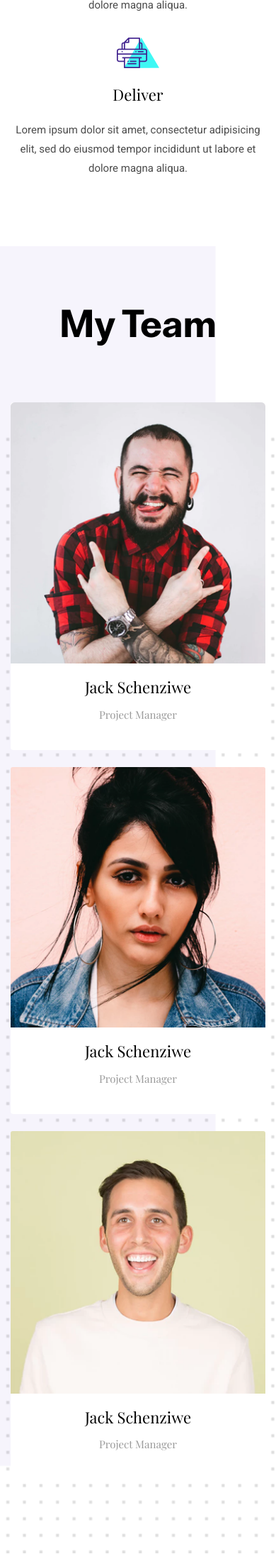
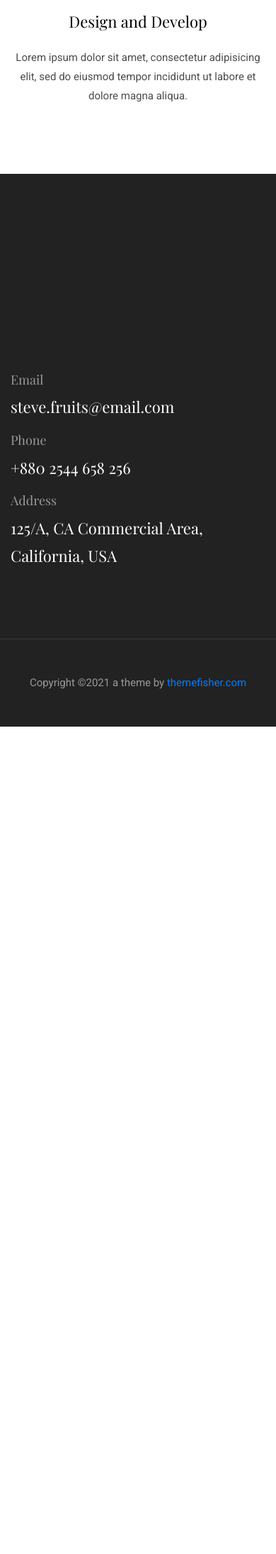
Before and after one commit to yash2998chhabria/Django-RNN, a Django app: page /about/ in a window 390 px wide; the page is wider, and only the part inside the window is pictured. Shown: the part 2289-4479 px from the top of that part at 71% size. After the commit the page ends 3313 px from the top of that part, so only its background shows below. Run offline with Django 3.2, Linux system fonts and the light colour scheme; some libraries are stand-ins or nearby versions.

Commit message:
Update about.html

```diff
--- a/Templates/about.html
+++ b/Templates/about.html
@@ -65,18 +65,18 @@
 <section class="page-title-alt bg-primary position-relative">
   <div class="container">
     <div class="row">
-      <div class="col-12">
-        <h1 class="text-white font-tertiary">About Me</h1>
+      <div class="col-10">
+        <h1 class="text-white font-tertiary">What Symptoms Can be detected?</h1>
       </div>
     </div>
   </div>
-  <!-- background shapes -->
-  <img src="{% static 'images/illustrations/leaf-bg-top.png' %}" alt="illustrations" class="bg-shape-1 w-100">
-  <img src="{% static 'images/illustrations/dots-group-sm.png' %}" alt="illustrations" class="bg-shape-2">
-  <img src="{% static 'images/illustrations/leaf-yellow.png' %}" alt="illustrations" class="bg-shape-3">
-  <img src="{% static 'images/illustrations/leaf-orange.png' %}" alt="illustrations" class="bg-shape-4">
-  <img src="{% static 'images/illustrations/dots-group-cyan.png' %}" alt="illustrations" class="bg-shape-5">
-  <img src="{% static 'images/illustrations/leaf-cyan-lg.png' %}" alt="illustrations" class="bg-shape-6">
+
+  <!-- <img src="images/illustrations/leaf-bg-top.png" alt="illustrations" class="bg-shape-1 w-100">
+  <img src="images/illustrations/dots-group-sm.png" alt="illustrations" class="bg-shape-2">
+  <img src="images/illustrations/leaf-yellow.png" alt="illustrations" class="bg-shape-3">
+  <img src="images/illustrations/leaf-orange.png" alt="illustrations" class="bg-shape-4">
+  <img src="images/illustrations/dots-group-cyan.png" alt="illustrations" class="bg-shape-5">
+  <img src="images/illustrations/leaf-cyan-lg.png" alt="illustrations" class="bg-shape-6"> -->
 </section>
 <!-- /page title -->
 
@@ -84,7 +84,7 @@
 <section class="section pt-5">
   <div class="container">
     <div class="row">
-      <div class="col-md-8">
+      <div class="col-md-12">
         <p>Lorem ipsum dolor sit amet, consectetur adipisicing elit, sed do eiusmod tempor incididunt ut labore et
           dolore magna aliqua. Ut enim ad minim veniam, quis nostrud exercitation ullamco laboris nisi ut aliquip ex ea
           commodo consequat.</p>
@@ -93,159 +93,43 @@
         <p>Deserunt mollit anim id est laborum. Sed ut perspiciatis unde omnis iste natus error sit voluptatem
           accusantium doloremque laudantium, totam rem aperiam, eaque ipsa quae ab illo inventore veritatis et quasi
           architecto beatae vitae dicta sunt explicabo. Nemo enim ipsam voluptatem quia.</p>
+          <a href="https://github.com/yash2998chhabria/django-rnn"><i class="ti-github" aria-hidden="true" style="font-size:24px"></i> Website Github</a>
+          <br>
+          <a href="https://github.com/yash2998chhabria/Rnn-Nlp"><i class="ti-github" aria-hidden="true" style="font-size:24px"></i> The Machine learning Algo with Datasets Github</a>
       </div>
-      <div class="col-md-4 text-center drag-lg-top">
-        <div class="shadow-down mb-4">
-          <img src="{% static 'images/about/author.jpg" alt="author" class="img-fluid w-100 rounded-lg border-thick border-white">
-        </div>
-        <img src="{% static 'images/about/signature.png' %}" alt="signature" class="img-fluid">
-        <h4>Johnathan Smith</h4>
-      </div>
+
     </div>
   </div>
 </section>
 <!-- /about -->
 
-<!-- Work Process -->
 <section class="section">
   <div class="container">
     <div class="row justify-content-around">
       <div class="col-lg-12 text-center">
-        <h2 class="section-title">Work Process</h2>
+        <h2 class="section-title">How Does the Algorithms Work!?</h2>
       </div>
-      <div class="col-lg-3 col-md-4 text-center hover-shadow pt-3">
-        <div class="">
-          <img src="{% static 'images/icons/plan.png' %}" class="mb-4" alt="icon">
+      <div class="col-lg-6 col-md-6 text-center hover-shadow pt-3">
+        <div class="embed-responsive embed-responsive-16by9">
+          <iframe class="embed-responsive-item" src="https://www.youtube.com/embed/zpOULjyy-n8?rel=0" allowfullscreen></iframe>
+        </div>
+        <br>
           <h4 class="mb-4">Research and Plan</h4>
           <p>Lorem ipsum dolor sit amet, consectetur adipisicing elit, sed do eiusmod tempor incididunt ut labore et
             dolore magna aliqua.</p>
+      </div>
+      <div class="col-lg-6 col-md-6 text-center hover-shadow pt-3">
+        <div class="embed-responsive embed-responsive-16by9">
+          <iframe width="560" height="315" src="https://www.youtube.com/embed/OhESSZIXvCA" frameborder="0" allow="accelerometer; autoplay; clipboard-write; encrypted-media; gyroscope; picture-in-picture" allowfullscreen></iframe>
         </div>
-      </div>
-      <div class="col-lg-3 col-md-4 text-center hover-shadow pt-3">
-        <img src="{% static 'images/icons/design.png' %}" class="mb-4" alt="icon">
+        <br>
         <h4 class="mb-4">Design and Develop</h4>
-        <p>Lorem ipsum dolor sit amet, consectetur adipisicing elit, sed do eiusmod tempor incididunt ut labore et
-          dolore magna aliqua.</p>
-      </div>
-      <div class="col-lg-3 col-md-4 text-center hover-shadow pt-3">
-        <img src="{% static 'images/icons/print.png' %}" class="mb-4" alt="icon">
-        <h4 class="mb-4">Deliver</h4>
         <p>Lorem ipsum dolor sit amet, consectetur adipisicing elit, sed do eiusmod tempor incididunt ut labore et
           dolore magna aliqua.</p>
       </div>
     </div>
   </div>
 </section>
-<!-- ./Work Process -->
-
-<!-- team -->
-<section class="section bg-cover" data-background="{% static 'images/backgrounds/team-bg.png' %}">
-  <div class="container">
-    <div class="row">
-      <div class="col-12 text-center">
-        <h2 class="section-title">My Team</h2>
-      </div>
-      <div class="col-md-4 col-sm-6 mb-4 mb-md-0">
-        <div class="card text-center">
-          <img src="{% static 'images/team/member-1.png' %}" class="card-img-top">
-          <div class="card-body">
-            <h4 class="card-title">Jack Schenziwe</h4>
-            <p class="text-light font-secondary">Project Manager</p>
-          </div>
-        </div>
-      </div>
-      <div class="col-md-4 col-sm-6 mb-4 mb-md-0">
-        <div class="card text-center">
-          <img src="{% static 'images/team/member-2.png' %}" class="card-img-top">
-          <div class="card-body">
-            <h4 class="card-title">Jack Schenziwe</h4>
-            <p class="text-light font-secondary">Project Manager</p>
-          </div>
-        </div>
-      </div>
-      <div class="col-md-4 col-sm-6 mb-4 mb-md-0">
-        <div class="card text-center">
-          <img src="{% static 'images/team/member-3.png' %}" class="card-img-top">
-          <div class="card-body">
-            <h4 class="card-title">Jack Schenziwe</h4>
-            <p class="text-light font-secondary">Project Manager</p>
-          </div>
-        </div>
-      </div>
-    </div>
-  </div>
-</section>
-<!-- /team -->
-
-<!-- clients -->
-<section class="section">
-  <div class="container">
-    <div class="row">
-      <div class="col-12 text-center">
-        <h2 class="section-title">My Clients</h2>
-      </div>
-    </div>
-    <div class="row">
-      <div class="col-12">
-        <div class="client-logo-slider d-flex align-items-center">
-          <a href="#" class="text-center d-block outline-0 p-4"><img class="d-unset img-fluid"
-              src="{% static 'images/clients-logo/client-logo-1.png' %}" alt="client-logo"></a>
-          <a href="#" class="text-center d-block outline-0 p-4"><img class="d-unset img-fluid"
-              src="{% static 'images/clients-logo/client-logo-2.png' %}" alt="client-logo"></a>
-          <a href="#" class="text-center d-block outline-0 p-4"><img class="d-unset img-fluid"
-              src="{% static 'images/clients-logo/client-logo-3.png' %}" alt="client-logo"></a>
-          <a href="#" class="text-center d-block outline-0 p-4"><img class="d-unset img-fluid"
-              src="{% static 'images/clients-logo/client-logo-4.png' %}" alt="client-logo"></a>
-          <a href="#" class="text-center d-block outline-0 p-4"><img class="d-unset img-fluid"
-              src="{% static 'images/clients-logo/client-logo-5.png' %}" alt="client-logo"></a>
-          <a href="#" class="text-center d-block outline-0 p-4"><img class="d-unset img-fluid"
-              src="{% static 'images/clients-logo/client-logo-1.png' %}" alt="client-logo"></a>
-          <a href="#" class="text-center d-block outline-0 p-4"><img class="d-unset img-fluid"
-              src="{% static 'images/clients-logo/client-logo-2.png' %}" alt="client-logo"></a>
-          <a href="#" class="text-center d-block outline-0 p-4"><img class="d-unset img-fluid"
-              src="{% static 'images/clients-logo/client-logo-3.png' %}" alt="client-logo"></a>
-          <a href="#" class="text-center d-block outline-0 p-4"><img class="d-unset img-fluid"
-              src="{% static 'images/clients-logo/client-logo-4.png' %}" alt="client-logo"></a>
-          <a href="#" class="text-center d-block outline-0 p-4"><img class="d-unset img-fluid"
-              src="{% static 'images/clients-logo/client-logo-5.png' %}" alt="client-logo"></a>
-        </div>
-      </div>
-    </div>
-  </div>
-</section>
-<!-- /clients -->
-
-<!-- contact -->
-<section class="section section-on-footer" data-background="{% static 'images/backgrounds/bg-dots.png' %}">
-  <div class="container">
-    <div class="row">
-      <div class="col-12 text-center">
-        <h2 class="section-title">Contact Info</h2>
-      </div>
-      <div class="col-lg-8 mx-auto">
-        <div class="bg-white rounded text-center p-5 shadow-down">
-          <h4 class="mb-80">Contact Form</h4>
-          <form action="#" class="row">
-            <div class="col-md-6">
-              <input type="text" id="name" name="name" placeholder="Full Name" class="form-control px-0 mb-4">
-            </div>
-            <div class="col-md-6">
-              <input type="email" id="email" name="email" placeholder="Email Address" class="form-control px-0 mb-4">
-            </div>
-            <div class="col-12">
-              <textarea name="message" id="message" class="form-control px-0 mb-4"
-                placeholder="Type Message Here"></textarea>
-            </div>
-            <div class="col-lg-6 col-10 mx-auto">
-              <button class="btn btn-primary w-100">send</button>
-            </div>
-          </form>
-        </div>
-      </div>
-    </div>
-  </div>
-</section>
-<!-- /contact -->
 
 <!-- footer -->
 <footer class="bg-dark footer-section">
```
